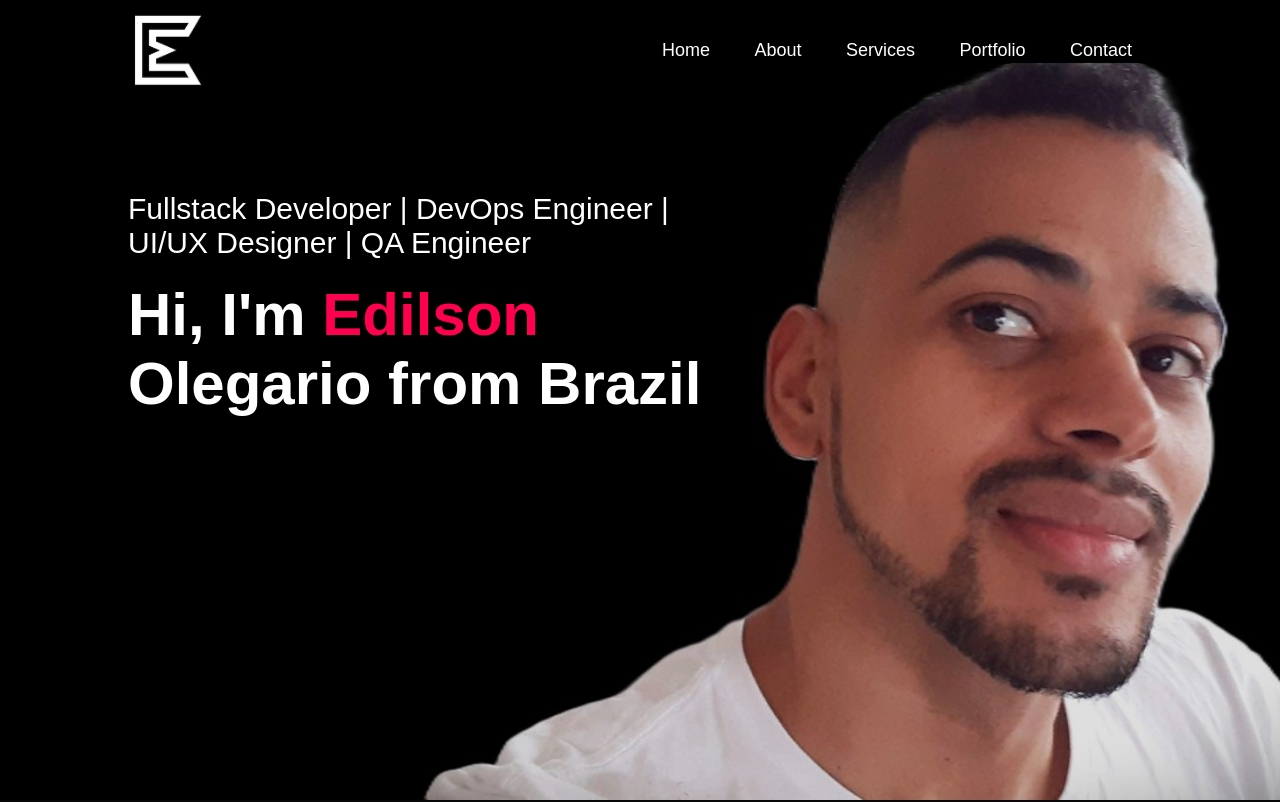
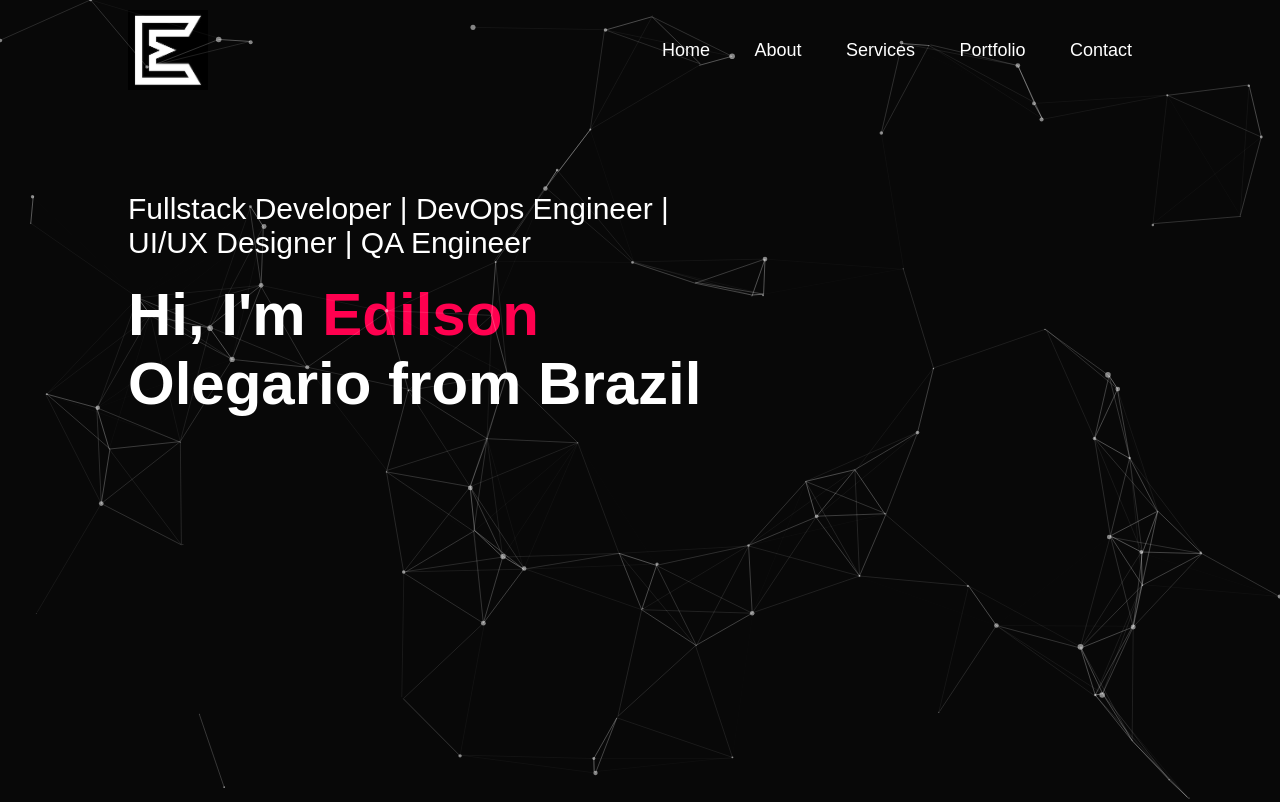
Before and after one commit to edilsonolegario/edilsonolegario.github.io, a plain HTML site: page index.html in a window 1280 px wide. Shown: the top 802 px of the page. Drawn offline with nearby package versions, Linux system fonts and the light colour scheme; animation ran at ten frames a second.

Commit message:
add animated particles
add animated particles background using particles.js

```diff
--- a/index.html
+++ b/index.html
@@ -12,6 +12,7 @@
 
 <body>
     <div id="header">
+        <div id="particles-js"></div>
         <div class="container">
             <nav>
                 <img src="images/Logo II.jpg" class="logo">
@@ -32,6 +33,7 @@
             </div>
         </div>
     </div>
+
     <!--------------------About-------------------->
     <div id="about">
         <div class="container">
@@ -283,6 +285,122 @@
         </div>
     </div>
     <!-- JavaScript / About -->
+    <script src="https://cdn.jsdelivr.net/npm/particles.js@2.0.0/particles.min.js"></script>
+    <script>
+        particlesJS('particles-js',
+            {
+                "particles": {
+                    "number": {
+                        "value": 80,
+                        "density": {
+                            "enable": true,
+                            "value_area": 800
+                        }
+                    },
+                    "color": {
+                        "value": "#ffffff"
+                    },
+                    "shape": {
+                        "type": "circle",
+                        "stroke": {
+                            "width": 0,
+                            "color": "#000000"
+                        },
+                        "polygon": {
+                            "nb_sides": 5
+                        },
+                        "image": {
+                            "src": "img/github.svg",
+                            "width": 100,
+                            "height": 100
+                        }
+                    },
+                    "opacity": {
+                        "value": 0.5,
+                        "random": false,
+                        "anim": {
+                            "enable": false,
+                            "speed": 1,
+                            "opacity_min": 0.1,
+                            "sync": false
+                        }
+                    },
+                    "size": {
+                        "value": 3,
+                        "random": true,
+                        "anim": {
+                            "enable": false,
+                            "speed": 40,
+                            "size_min": 0.1,
+                            "sync": false
+                        }
+                    },
+                    "line_linked": {
+                        "enable": true,
+                        "distance": 150,
+                        "color": "#ffffff",
+                        "opacity": 0.4,
+                        "width": 1
+                    },
+                    "move": {
+                        "enable": true,
+                        "speed": 6,
+                        "direction": "none",
+                        "random": false,
+                        "straight": false,
+                        "out_mode": "out",
+                        "bounce": false,
+                        "attract": {
+                            "enable": false,
+                            "rotateX": 600,
+                            "rotateY": 1200
+                        }
+                    }
+                },
+                "interactivity": {
+                    "detect_on": "window",
+                    "events": {
+                        "onhover": {
+                            "enable": true,
+                            "mode": "grab"
+                        },
+                        "onclick": {
+                            "enable": true,
+                            "mode": "push"
+                        },
+                        "resize": true
+                    },
+                    "modes": {
+                        "grab": {
+                            "distance": 400,
+                            "line_linked": {
+                                "opacity": 1
+                            }
+                        },
+                        "bubble": {
+                            "distance": 400,
+                            "size": 40,
+                            "duration": 2,
+                            "opacity": 8,
+                            "speed": 3
+                        },
+                        "repulse": {
+                            "distance": 200,
+                            "duration": 0.4
+                        },
+                        "push": {
+                            "particles_nb": 4
+                        },
+                        "remove": {
+                            "particles_nb": 2
+                        }
+                    }
+                },
+                "retina_detect": true
+            });
+    </script>
+
+    <!-- JavaScript / About -->
     <script>
         var tablinks = document.getElementsByClassName('tab-links');
         var tabcontents = document.getElementsByClassName('tab-contents');
--- a/style.css
+++ b/style.css
@@ -13,16 +13,25 @@ body {
 #header {
     width: 100%;
     height: 100vh;
-    background-image: url(images/background\ II.jpg);
     background-size: cover;
     background-position: center;
     background-attachment: fixed;
+}
+
+#particles-js {
+    position: absolute;
+    top: 0;
+    left: 0;
+    width: 100%;
+    height: 100%;
+    z-index: 0;
 }
 
 .container {
     padding: 10px 10%;
 
 }
+
 nav {
     display: flex;
     align-items: center;
@@ -80,9 +89,11 @@ nav ul li a:hover::after {
 .header-text h1 span {
     color: #ff004f;
 }
+
 /*--------------------About--------------------*/
 .about-img {
-    width: 500px; /*.about-col-1 img*/
+    width: 500px;
+    /*.about-col-1 img*/
     height: 550px;
 }
 
@@ -102,7 +113,7 @@ nav ul li a:hover::after {
     flex-basis: 35%;
 }
 
-.about-col-1 img{
+.about-col-1 img {
     margin-left: 30px;
     width: 100%;
     border-radius: 15px;
@@ -259,12 +270,14 @@ nav ul li a:hover::after {
     height: 100%;
     border-radius: 10px;
     display: block;
-    transition: transform 0.5s; /*.work:hover img*/
+    transition: transform 0.5s;
+    /*.work:hover img*/
 }
 
 .layer {
     width: 100%;
-    height: 0; /* .layer:hover 100%*/
+    height: 0;
+    /* .layer:hover 100%*/
     background: linear-gradient(rgba(0, 0, 0, 0.6), #ff004f);
     border-radius: 10px;
     position: absolute;
@@ -316,7 +329,8 @@ nav ul li a:hover::after {
     border-radius: 6px;
     text-decoration: none;
     color: #fff;
-    transition: background 0.5s; /*.btn:hover*/
+    transition: background 0.5s;
+    /*.btn:hover*/
 }
 
 .btn:hover {
@@ -337,6 +351,7 @@ nav ul li a:hover::after {
 .contact-left {
     flex-basis: 35%;
 }
+
 .contact-right {
     flex-basis: 60%;
 }
@@ -345,7 +360,8 @@ nav ul li a:hover::after {
     width: 100%;
 }
 
-form input, form textarea {
+form input,
+form textarea {
     width: 100%;
     border: 0;
     outline: none;
@@ -363,6 +379,7 @@ form .btn2 {
     margin-top: 20px;
     cursor: pointer;
 }
+
 .contact-left p {
     margin-top: 30px;
 }
@@ -390,6 +407,7 @@ form .btn2 {
     color: #ff004f;
     transform: translateY(-5px);
 }
+
 .btn.btn2 {
     display: inline-block;
     background: #ff004f;
@@ -413,21 +431,25 @@ nav .fas {
     display: none;
 }
 
- @media only screen and (max-width: 600px) {
+@media only screen and (max-width: 600px) {
     #header {
         background-image: url(images/background\ -\ @media.jpg);
     }
+
     .header-text {
         margin-top: 100%;
         font-size: 16px;
     }
+
     .header-text h1 {
         font-size: 30px;
     }
+
     nav .fas {
-    display: block;
-    font-size: 25px;
+        display: block;
+        font-size: 25px;
     }
+
     nav ul {
         background: #ff004f;
         position: fixed;
@@ -439,42 +461,54 @@ nav .fas {
         z-index: 2;
         transition: right 0.5s;
     }
+
     nav ul li {
         display: block;
         margin: 25px;
     }
+
     nav ul .fas {
         position: absolute;
         top: 25px;
         left: 25px;
         cursor: pointer;
     }
+
     .sub-title {
         font-size: 40px;
     }
-    .about-col-1, .about-col-2 {
+
+    .about-col-1,
+    .about-col-2 {
         flex-basis: 85%;
     }
+
     .about-col-1 {
         margin-bottom: 30px;
     }
+
     .about-col-2 {
         font-size: 14px;
     }
+
     .sub-title {
         margin-bottom: 10px;
     }
+
     .tab-links {
         font-size: 16px;
         margin-top: 20px;
         margin-right: 20px;
         margin-bottom: 10px;
     }
-    .contact-left, .contact-right {
+
+    .contact-left,
+    .contact-right {
         flex-basis: 100%;
     }
+
     .copyright {
         font-size: 14px;
     }
 
- }
+}
```
